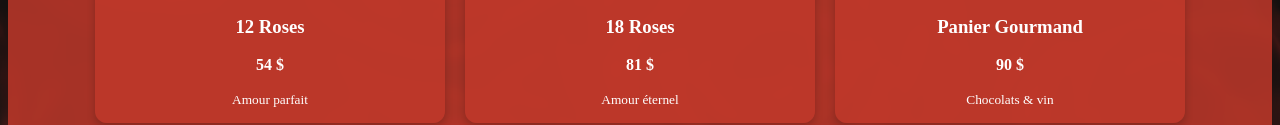
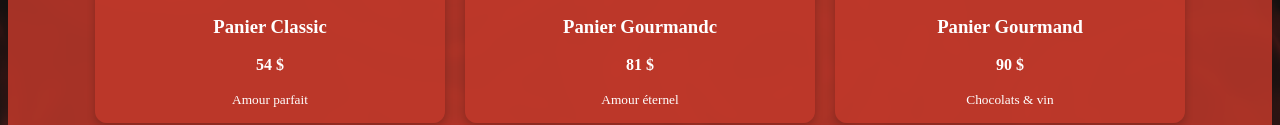
Before and after one commit to Hellomisterben/Love-language-, a plain HTML site: page index.html in a window 1280 px wide. Shown: the part 354-479 px from the top of the page. Drawn offline with Linux system fonts and the light colour scheme.

Commit message:
Update index.html

```diff
--- a/index.html
+++ b/index.html
@@ -21,12 +21,12 @@
   <div class="cards">
 
     <div class="card" onclick="openModal(
-      '12 Roses',
+      'Panier Classic',
       '54 $',
       'Amour parfait – Un classique qui exprime un amour profond et sincère.'
     )">
       <img src="https://raw.githubusercontent.com/Hellomisterben/Love-language-/refs/heads/main/craiyon_100353_.png" alt="Bouquet de 12 roses" class="product-img">
-      <h3>12 Roses</h3>
+      <h3>Panier Classic</h3>
       <p class="price">54 $</p>
       <small>Amour parfait</small>
     </div>
@@ -37,7 +37,7 @@
       'Amour éternel – Symbole de fidélité et d’engagement fort.'
     )">
       <img src="images/18roses.jpg" alt="Bouquet de 18 roses" class="product-img">
-      <h3>18 Roses</h3>
+      <h3>Panier Gourmandc</h3>
       <p class="price">81 $</p>
       <small>Amour éternel</small>
     </div>
```
